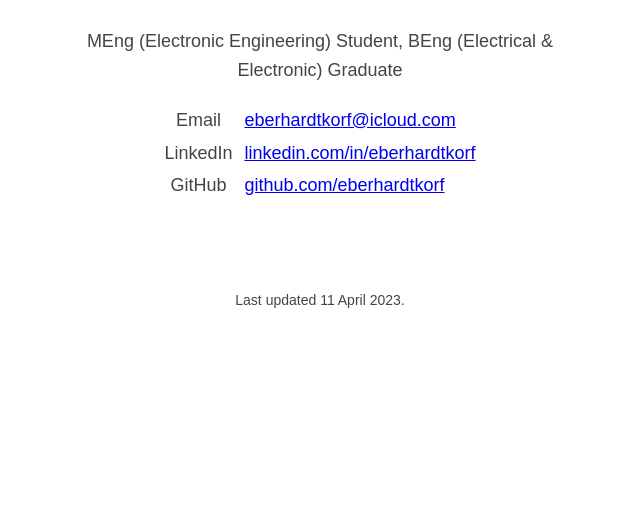
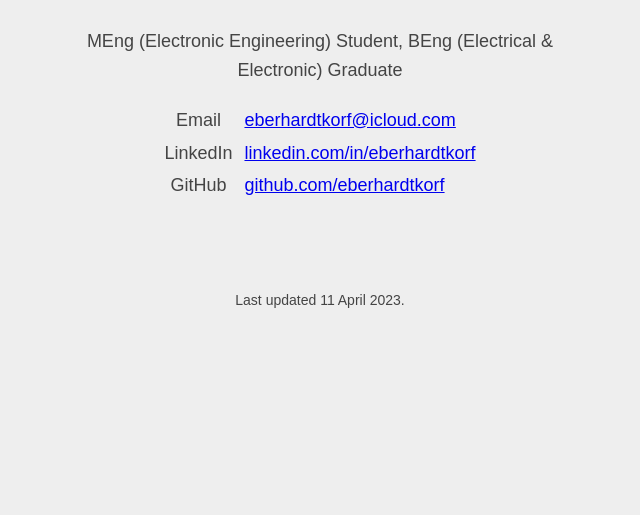
Before and after one commit to eberhardtkorf/eberhardtkorf.github.io, a plain HTML site: page index.html in a window 1280 px wide. Shown: the part 285-800 px from the top of the page, without its empty margins (320-960 px from the left). Drawn offline with Linux system fonts and the light colour scheme.

Commit message:
added off white colour back

```diff
--- a/stylesheets/style_main.css
+++ b/stylesheets/style_main.css
@@ -7,7 +7,7 @@ main {
 }
 
 body {
-    /* background-color: #EEEEEE; */
+    background-color: #EEEEEE;
     line-height: 1.6;
     font-size: 18px;
     color: #444;
```
